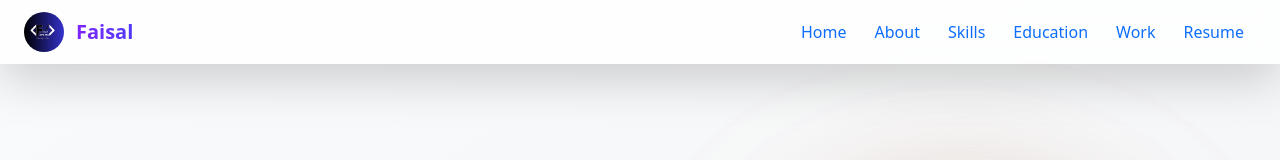
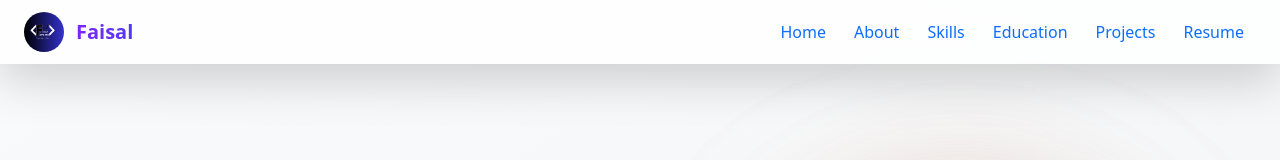
Before and after one commit to Faisal-M-S-Abu-Zakari/My_Portfolio, a React (Vite) app: page / in a window 1280 px wide. Shown: the top 160 px of the page. Built offline with nearby package versions, Linux system fonts and the light colour scheme.

Commit message:
edit the link to projects

```diff
--- a/src/components/NavBar.tsx
+++ b/src/components/NavBar.tsx
@@ -11,7 +11,7 @@ const NavBar = () => {
     { to: "about", label: "About" },
     { to: "skills", label: "Skills" },
     { to: "education", label: "Education" },
-    { to: "work", label: "Work" },
+    { to: "work", label: "Projects" },
     { to: "resume", label: "Resume" },
   ];
 
```
